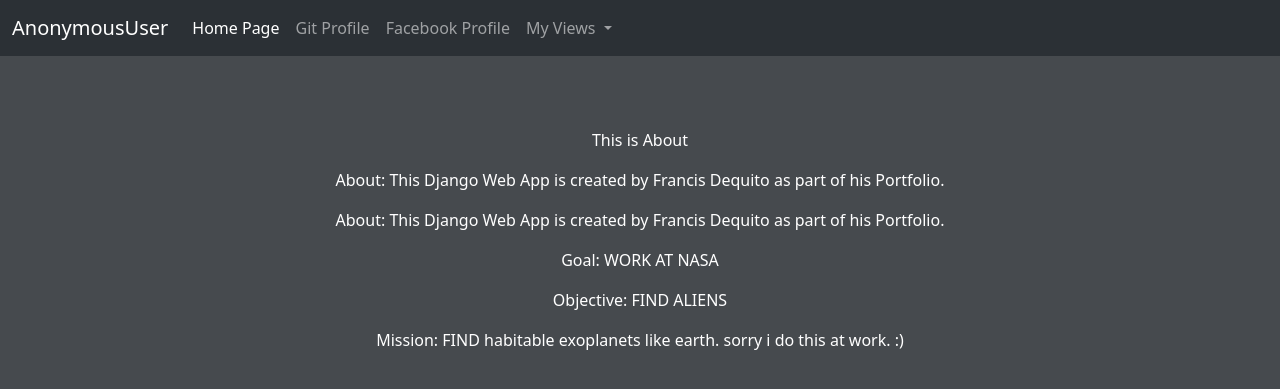
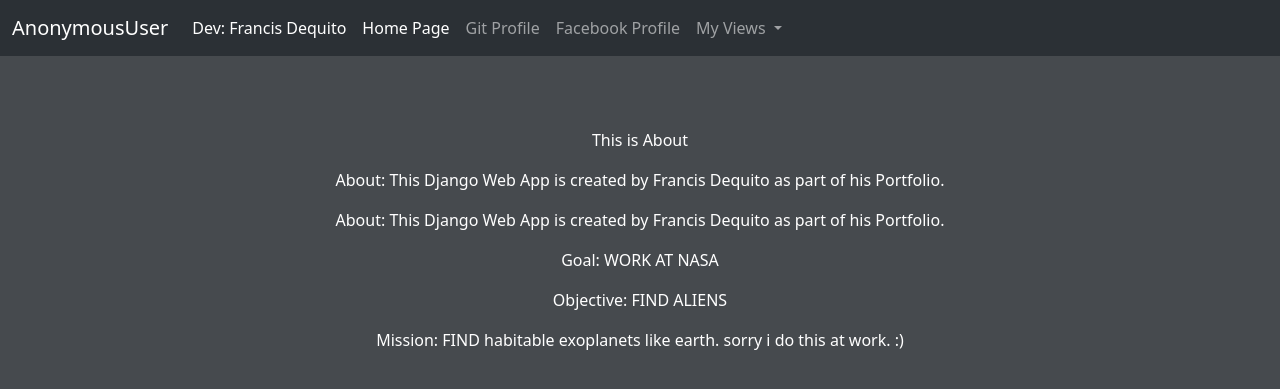
Before and after one commit to Francis0112/Python-Web, a Django app: page /products/about/ in a window 1280 px wide. Shown: the top 389 px of the page. Run offline with Django 4.2, Linux system fonts and the light colour scheme; some libraries are stand-ins or nearby versions.

Commit message:
dev: francis dequito

```diff
--- a/WebApp/products/templates/bork.html
+++ b/WebApp/products/templates/bork.html
@@ -28,13 +28,16 @@
         <div class="collapse navbar-collapse" id="navbarNavDropdown">
           <ul class="navbar-nav">
             <li class="nav-item">
+              <a class="nav-link active" aria-current="page" href="#">Dev: Francis Dequito</a>
+            </li>
+            <li class="nav-item">
               <a class="nav-link active" aria-current="page" href="http://localhost:8000/products/wakaru">Home Page</a>
             </li>
             <li class="nav-item">
               <a class="nav-link" target="_blank" href="https://github.com">Git Profile</a>
             </li>
             <li class="nav-item">
-              <a class="nav-link" target="_blank" href="www.facebook.com">Facebook Profile</a>
+              <a class="nav-link" target="_blank" href="https://Facebook.com">Facebook Profile</a>
             </li>
             <li class="nav-item dropdown">
             <a class="nav-link dropdown-toggle" href="http://localhost:8000/products/wakaru/" role="button" data-bs-toggle="dropdown" aria-expanded="false">
```
